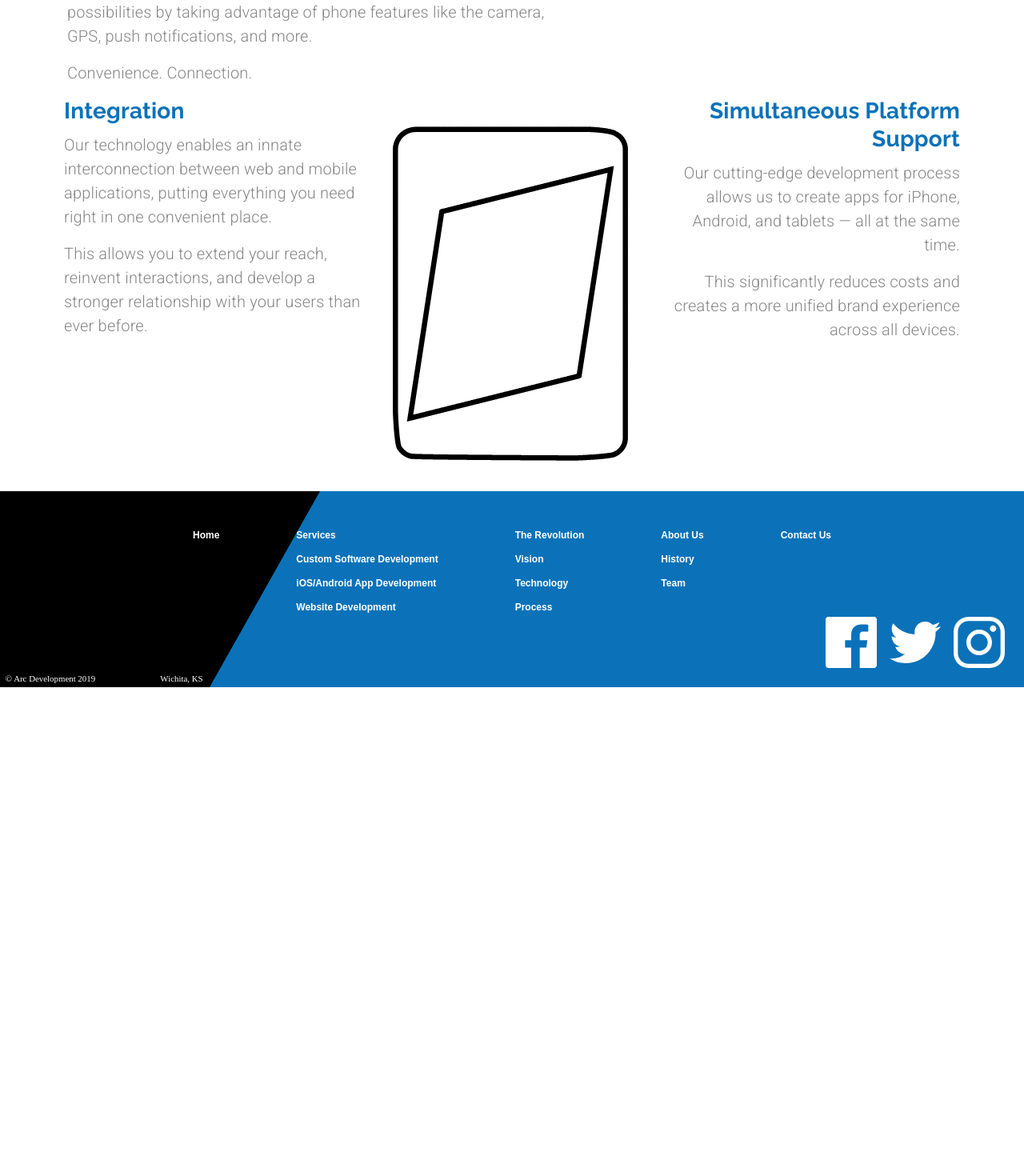
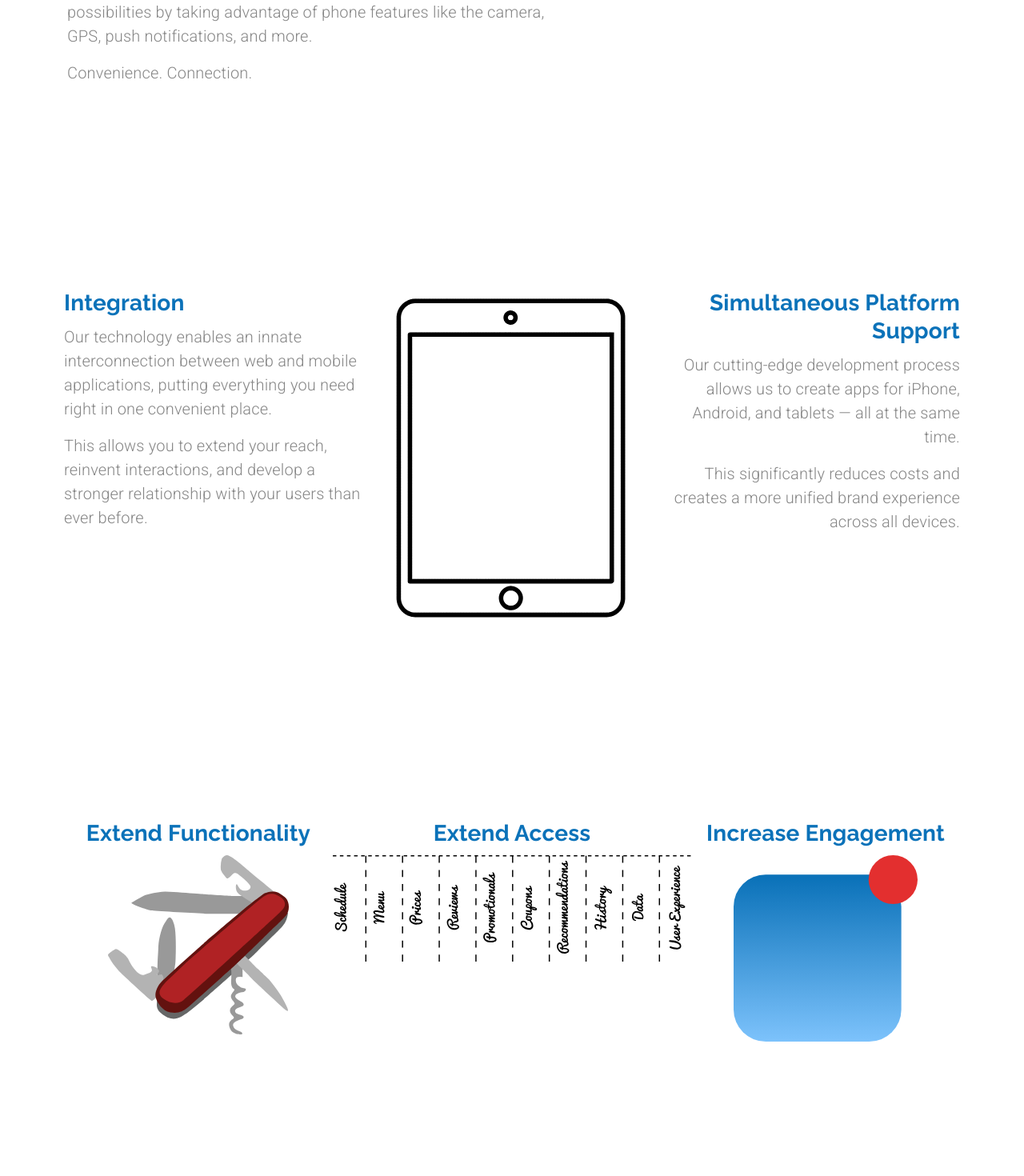
Before and after one commit to Doode1524/material-ui-project1, a React (Create React App) app: page /mobileapps in a window 1280 px wide. Shown: the part 340-1810 px from the top of the page at 80% size. Before the commit the page ends 1199 px from the top, so only its background shows below. Built offline with nearby package versions, Linux system fonts and the light colour scheme.

Commit message:
finish mobile app page responsive design

```diff
--- a/src/components/MobileApps.js
+++ b/src/components/MobileApps.js
@@ -10,6 +10,10 @@
 import useMediaQuery from "@material-ui/core/useMediaQuery";
 import Hidden from "@material-ui/core/Hidden";
 import integrationAnimation from "../animations/integrationAnimation/data.json";
+import swiss from "../assets/swissKnife.svg";
+import access from "../assets/extendAccess.svg";
+import engagement from "../assets/increaseEngagement.svg";
+import CallToAction from './ui/CallToAction'
 
 const useStyles = makeStyles((theme) => ({
   heading: {
@@ -32,6 +36,7 @@
   const classes = useStyles();
   const theme = useTheme();
   const matchesMD = useMediaQuery(theme.breakpoints.down("md"));
+  const matchesSM = useMediaQuery(theme.breakpoints.down("sm"));
   const matchesXS = useMediaQuery(theme.breakpoints.down("xs"));
 
   const defaultOptions = {
@@ -122,46 +127,134 @@
           </Grid>
         </Hidden>
       </Grid>
-      <Grid item container direction="row" className={classes.rowContainer}>
+      <Grid
+        item
+        container
+        direction={matchesSM ? "column" : "row"}
+        className={classes.rowContainer}
+        style={{ marginTop: "15em", marginBottom: "15em" }}
+      >
         <Grid item container direction="column" md>
           <Grid item>
-            <Typography variant="h4" gutterBottom>
+            <Typography
+              align={matchesSM ? "center" : undefined}
+              variant="h4"
+              gutterBottom
+            >
               Integration
             </Typography>
           </Grid>
           <Grid item>
-            <Typography variant="body1" paragraph>
+            <Typography
+              align={matchesSM ? "center" : undefined}
+              variant="body1"
+              paragraph
+            >
               Our technology enables an innate interconnection between web and
               mobile applications, putting everything you need right in one
               convenient place.
             </Typography>
-            <Typography variant="body1" paragraph>
+            <Typography
+              align={matchesSM ? "center" : undefined}
+              variant="body1"
+              paragraph
+            >
               This allows you to extend your reach, reinvent interactions, and
               develop a stronger relationship with your users than ever before.
             </Typography>
           </Grid>
         </Grid>
         <Grid item md>
-          <Lottie options={defaultOptions}></Lottie>
+          <Lottie
+            options={defaultOptions}
+            style={{ maxWidth: "20em" }}
+          ></Lottie>
         </Grid>
         <Grid item container direction="column" md>
           <Grid item>
-            <Typography align="right" variant="h4" gutterBottom>
+            <Typography
+              align={matchesSM ? "center" : "right"}
+              variant="h4"
+              gutterBottom
+            >
               Simultaneous Platform Support
             </Typography>
           </Grid>
           <Grid item>
-            <Typography align="right" variant="body1" paragraph>
+            <Typography
+              align={matchesSM ? "center" : "right"}
+              variant="body1"
+              paragraph
+            >
               Our cutting-edge development process allows us to create apps for
               iPhone, Android, and tablets — all at the same time.
             </Typography>
-            <Typography align="right" variant="body1" paragraph>
+            <Typography
+              align={matchesSM ? "center" : "right"}
+              variant="body1"
+              paragraph
+            >
               This significantly reduces costs and creates a more unified brand
               experience across all devices.
             </Typography>
           </Grid>
         </Grid>
       </Grid>
+      <Grid
+        item
+        container
+        direction={matchesMD ? "column" : "row"}
+        className={classes.rowContainer}
+        style={{ marginBottom: "15em" }}
+      >
+        <Grid item container direction="column" md alignItems="center">
+          <Grid item>
+            <Typography align="center" variant="h4" gutterBottom>
+              Extend Functionality
+            </Typography>
+          </Grid>
+          <Grid item>
+            <img src={swiss} alt="swiss army knife" />
+          </Grid>
+        </Grid>
+        <Grid
+          item
+          container
+          direction="column"
+          md
+          alignItems="center"
+          style={{
+            marginTop: matchesMD ? "10em" : 0,
+            marginBottom: matchesMD ? "10em" : 0,
+          }}
+        >
+          <Grid item>
+            <Typography align="center" variant="h4" gutterBottom>
+              Extend Access
+            </Typography>
+          </Grid>
+          <Grid item>
+            <img
+              src={access}
+              alt="tear-one-off sign"
+              style={{ maxWidth: matchesXS ? "20em" : "28em" }}
+            />
+          </Grid>
+        </Grid>
+        <Grid item container direction="column" md alignItems="center">
+          <Grid item>
+            <Typography align="center" variant="h4" gutterBottom>
+              Increase Engagement
+            </Typography>
+          </Grid>
+          <Grid item>
+            <img src={engagement} alt="app with notification" />
+          </Grid>
+        </Grid>
+      </Grid>
+      <Grid item>
+          <CallToAction setValue={props.setValue} />
+      </Grid>
     </Grid>
   );
 }
```
